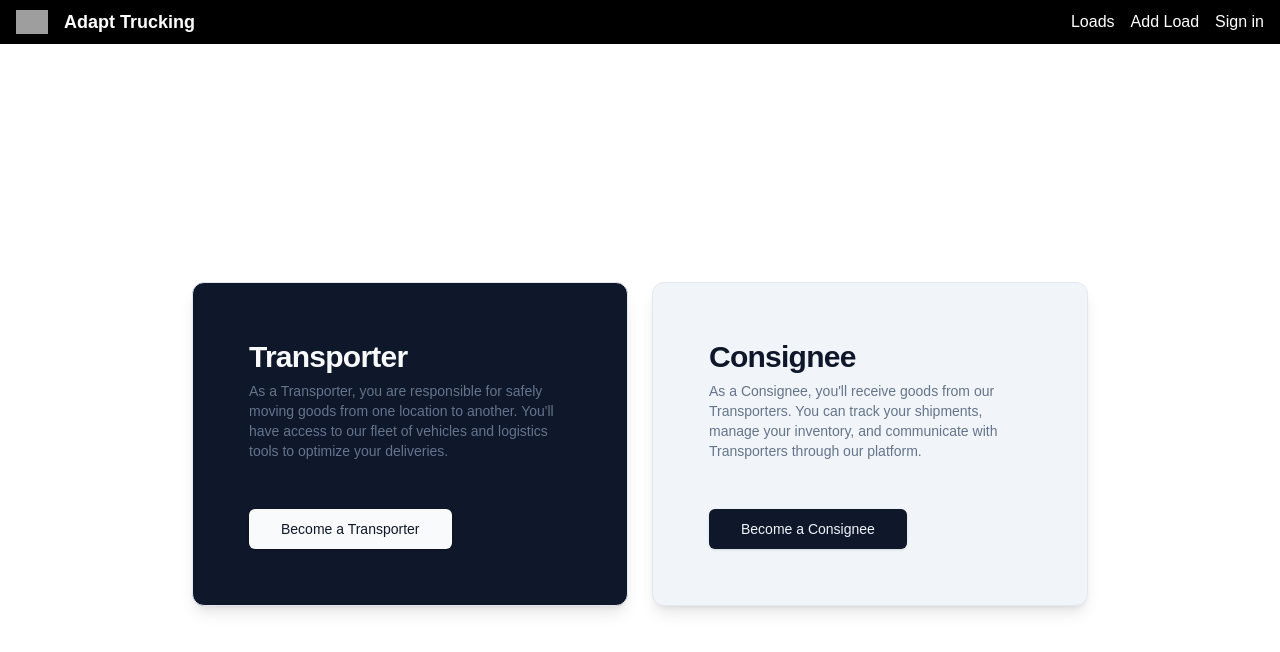
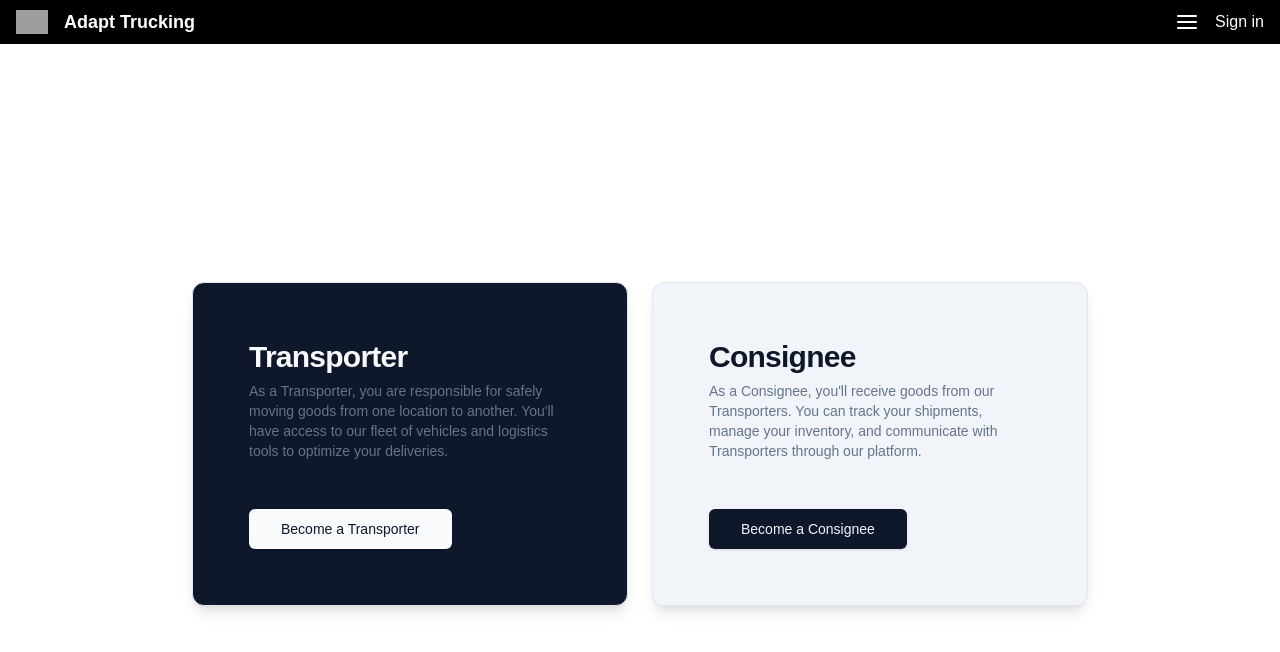
Before and after one commit to Kamo-Chip/adapt-it-hackathon, a Next.js app: page /select in a window 1280 px wide. Shown: the top 652 px of the page. Built offline with nearby package versions, Linux system fonts and the light colour scheme; no server answers; grey boxes are pictures that could not be loaded.

Commit message:
updated navbar

```diff
--- a/src/components/nav-bar.jsx
+++ b/src/components/nav-bar.jsx
@@ -1,5 +1,14 @@
 import React from 'react';
 import Link from 'next/link';
+import {
+  DropdownMenu,
+  DropdownMenuContent,
+  DropdownMenuItem,
+  DropdownMenuLabel,
+  DropdownMenuSeparator,
+  DropdownMenuTrigger,
+} from '@/components/ui/dropdown-menu';
+import { AlignJustify, Truck, Route, CirclePlus } from 'lucide-react';
 
 const NavBar = ({ children }) => {
   return (
@@ -15,12 +24,32 @@ const NavBar = ({ children }) => {
 
       <div className="flex gap-4">
         {/* Navigation links */}
-        <Link href="/listing" className="hover:text-gray-400">
-          Loads
-        </Link>
-        <Link href="/create" className="hover:text-gray-400">
-          Add Load
-        </Link>
+        <DropdownMenu>
+          <DropdownMenuTrigger>
+            <AlignJustify />
+          </DropdownMenuTrigger>
+          <DropdownMenuContent>
+            <DropdownMenuItem>
+              <Truck />
+              <Link href="/listings" className="hover:text-gray-400 ml-2">
+                Loads
+              </Link>
+            </DropdownMenuItem>
+            <DropdownMenuSeparator />
+            <DropdownMenuItem>
+              <CirclePlus />
+              <Link href="/create" className="hover:text-gray-400 ml-2">
+                Add Load
+              </Link>
+            </DropdownMenuItem>
+            <DropdownMenuItem>
+              <Route />
+              <Link href="/mylistings" className="hover:text-gray-400 ml-2">
+                My Loads
+              </Link>
+            </DropdownMenuItem>
+          </DropdownMenuContent>
+        </DropdownMenu>
 
         {/* Authentication buttons */}
         {children}
```
